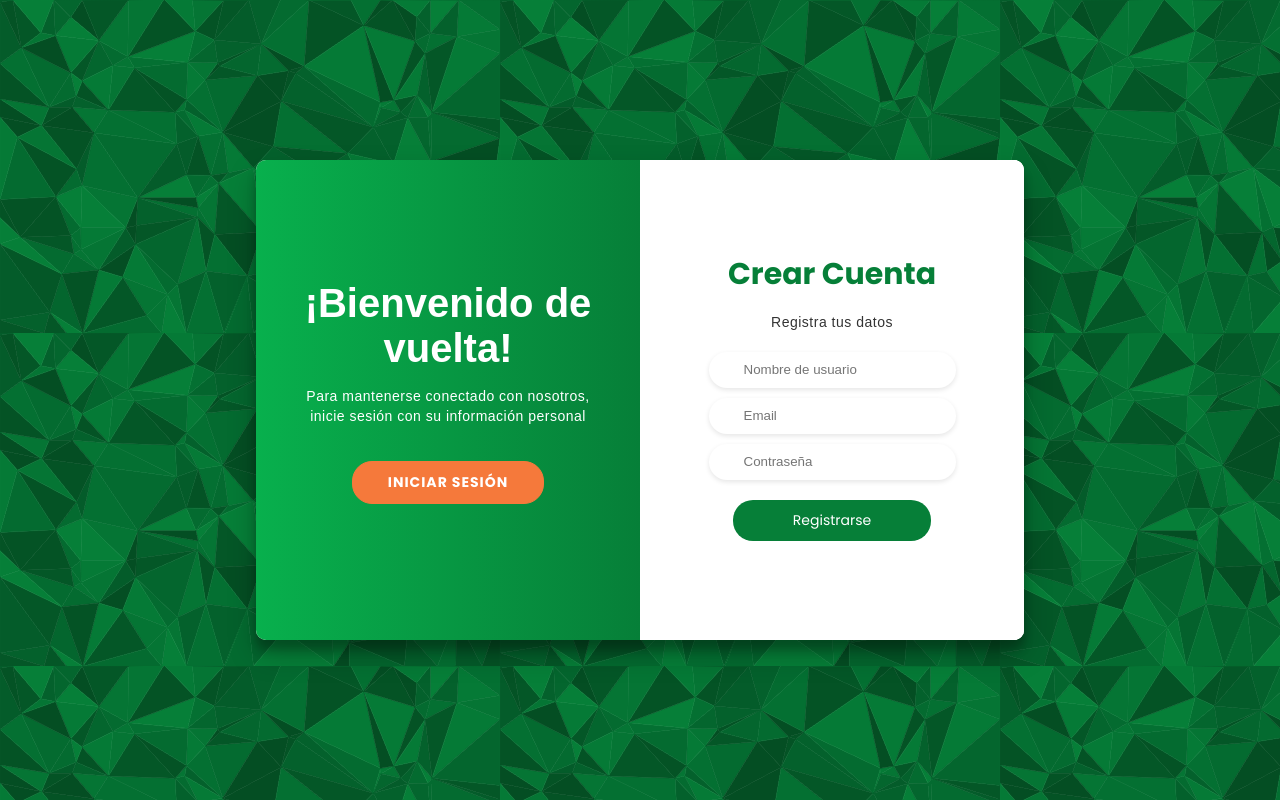
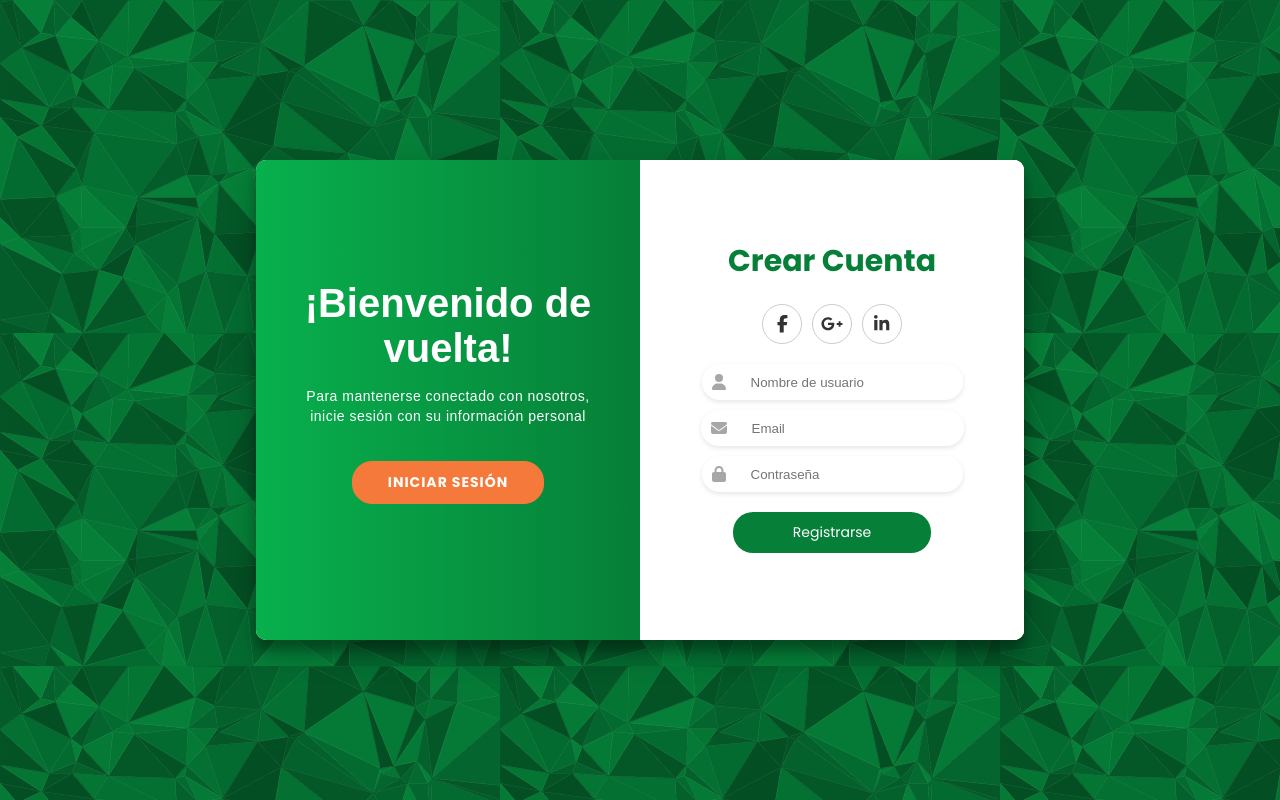
Before and after one commit to Leandrovis22/FP-Ecodono-Deploy, a React (Vite) app: page /get-started in a window 1280 px wide. Both pictures are taken after a click on the button "REGISTRARSE". Built offline with nearby package versions, Linux system fonts and the light colour scheme.

Commit message:
login in progress

```diff
--- a/package.json
+++ b/package.json
@@ -10,6 +10,10 @@
     "preview": "vite preview"
   },
   "dependencies": {
+    "@fortawesome/fontawesome-svg-core": "^6.7.1",
+    "@fortawesome/free-brands-svg-icons": "^6.7.1",
+    "@fortawesome/free-solid-svg-icons": "^6.7.1",
+    "@fortawesome/react-fontawesome": "^0.2.2",
     "@vitejs/plugin-react": "^4.3.4",
     "jwt-decode": "^4.0.0",
     "lucide-react": "^0.468.0",
--- a/src/pages/Login.jsx
+++ b/src/pages/Login.jsx
@@ -1,6 +1,9 @@
 import "../styles/login/loginDefault.css";
 import React, { useState, useEffect } from 'react';
 import { useNavigate } from 'react-router-dom';
+import { FontAwesomeIcon } from '@fortawesome/react-fontawesome';
+import { faFacebookF, faGooglePlusG, faLinkedinIn } from '@fortawesome/free-brands-svg-icons';
+import { faEnvelope, faLock, faUser } from '@fortawesome/free-solid-svg-icons';
 
 // Utility function for form validation
 const useFormValidation = (initialState, validationRules) => {
@@ -91,30 +94,34 @@ const LoginForm = () => {
   return (
     <form className="sign" onSubmit={handleSubmit}>
       <h1>Iniciar Sesión</h1>
-      <p>Ingresa tus credenciales</p>
-
+      <div className="social-container">
+        <a href="#" className="social"><FontAwesomeIcon icon={faFacebookF} size={"lg"} /></a>
+        <a href="#" className="social"><FontAwesomeIcon icon={faGooglePlusG} size={"lg"} /></a>
+        <a href="#" className="social"><FontAwesomeIcon icon={faLinkedinIn} size={"lg"} /></a>
+      </div>
+      <p>o usa tu cuenta</p>
       <label>
-        <i className="fas fa-envelope"></i>
+      <FontAwesomeIcon icon={faEnvelope} color="#a7a7a7"/>
         <input
           type="email"
           name="userEmail"
           placeholder="Email"
           value={values.userEmail}
           onChange={handleChange}
-          className={errors.userEmail ? 'error' : ''}
+          className={errors.userEmail ? 'error text-[#a7a7a7]' : 'text-[#a7a7a7]'}
         />
       </label>
       {errors.userEmail && <div className="alerta">{errors.userEmail}</div>}
 
       <label>
-        <i className="fas fa-lock"></i>
+      <FontAwesomeIcon icon={faLock} color="#a7a7a7" />
         <input
           type="password"
           name="userPassword"
           placeholder="Contraseña"
           value={values.userPassword}
           onChange={handleChange}
-          className={errors.userPassword ? 'error' : ''}
+          className={errors.userPassword ? 'error text-[#a7a7a7]' : 'text-[#a7a7a7]'}
         />
       </label>
       {errors.userPassword && <div className="alerta">{errors.userPassword}</div>}
@@ -191,43 +198,48 @@ const RegisterForm = () => {
   return (
     <form className="register" onSubmit={handleSubmit}>
       <h1>Crear Cuenta</h1>
-      <p>Registra tus datos</p>
+
+      <div className="social-container">
+        <a href="#" className="social"><FontAwesomeIcon icon={faFacebookF} size={"lg"} /></a>
+        <a href="#" className="social"><FontAwesomeIcon icon={faGooglePlusG} size={"lg"} /></a>
+        <a href="#" className="social"><FontAwesomeIcon icon={faLinkedinIn} size={"lg"} /></a>
+      </div>
 
       <label>
-        <i className="fas fa-user"></i>
+      <FontAwesomeIcon icon={faUser} color="#a7a7a7"/>
         <input
           type="text"
           name="userName"
           placeholder="Nombre de usuario"
           value={values.userName}
           onChange={handleChange}
-          className={errors.userName ? 'error' : ''}
+          className={errors.userName ? 'error text-[#a7a7a7]' : 'text-[#a7a7a7]'}
         />
       </label>
       {errors.userName && <div className="alerta">{errors.userName}</div>}
 
       <label>
-        <i className="fas fa-envelope"></i>
+      <FontAwesomeIcon icon={faEnvelope} color="#a7a7a7"/>
         <input
           type="email"
           name="userEmail"
           placeholder="Email"
           value={values.userEmail}
           onChange={handleChange}
-          className={errors.userEmail ? 'error' : ''}
+          className={errors.userEmail ? 'error text-[#a7a7a7]' : 'text-[#a7a7a7]'}
         />
       </label>
       {errors.userEmail && <div className="alerta">{errors.userEmail}</div>}
 
       <label>
-        <i className="fas fa-lock"></i>
+      <FontAwesomeIcon icon={faLock} color="#a7a7a7" />
         <input
           type="password"
           name="userPassword"
           placeholder="Contraseña"
           value={values.userPassword}
           onChange={handleChange}
-          className={errors.userPassword ? 'error' : ''}
+          className={errors.userPassword ? 'error text-[#a7a7a7]' : 'text-[#a7a7a7]'}
         />
       </label>
       {errors.userPassword && <div className="alerta">{errors.userPassword}</div>}
@@ -328,8 +340,8 @@ export default function Login() {
               </div>
 
               <div className="overlay-right">
-                <h1>¡Hola, Amigo!</h1>
-                <p>Regístrese con su información personal para comenzar este viaje con nosotros</p>
+                <h1>¡Bienvenido nuevamente!</h1>
+                <p>Para seguir ayudando a cuidar nuestro ambiente registrese</p>
                 <button
                   id="signUp"
                   onClick={() => setIsRightPanelActive(true)}
```
Also changed, not shown: 1 other file (tests, documents, lock files or other folders).
